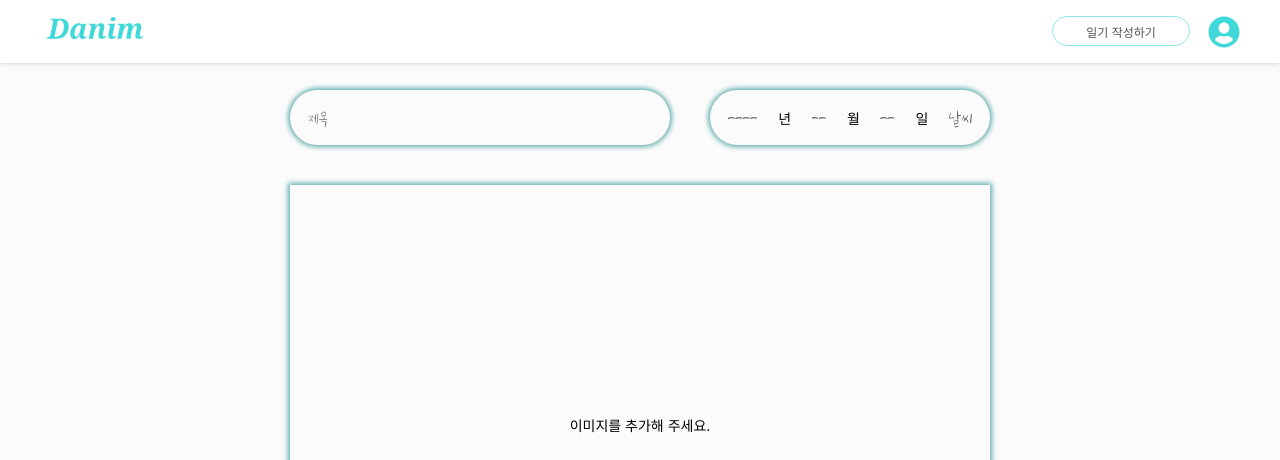
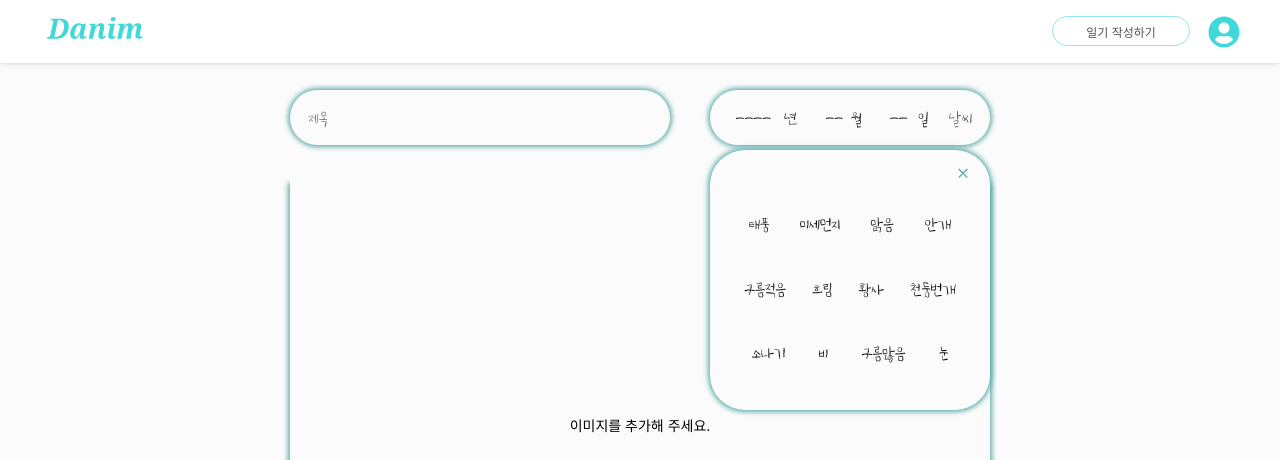
Before and after one commit to codestates-seb/seb40_main_018, a React (Create React App) app in the folder client/: page /diary in a window 1280 px wide. Both pictures are taken after a click on the button "날씨". Shown: the top 460 px of the page. Built offline with nearby package versions, Linux system fonts and the light colour scheme.

Commit message:
💄 design: 날씨 모달 디자인 구현

```diff
--- a/client/src/pages/Diary/DiaryTitle.js
+++ b/client/src/pages/Diary/DiaryTitle.js
@@ -1,6 +1,9 @@
+import { useState } from "react";
 import styled from "styled-components";
+import { MdClose } from "react-icons/md";
 
 const TitleArea = styled.div`
+  position: relative;
   display: flex;
   flex-direction: row;
   align-content: center;
@@ -30,24 +33,14 @@ const Title = styled.input`
   font-size: 16px;
 `;
 
-// const DateInput = styled.input`
-//   outline-style: none;
-//   border: none;
-//   background: none;
-//   width: 40px;
-//   text-align: right;
-//   margin-right: 5px;
-//   color: #535353;
-//   font-family: "shinbttf";
-//   font-weight: 700;
-// `;
-
-// const DateText = styled.div`
-//   color: #535353;
-//   width: 70px;
-//   font-family: "shinbttf";
-//   font-size: 16px;
-// `;
+const DateArea = styled.div`
+  display: flex;
+`;
+const DateText = styled.div`
+  position: relative;
+  font-family: "shinbttf";
+  font-size: 16px;
+`;
 const WeatherBtn = styled.button`
   border: 0;
   outline: 0;
@@ -58,45 +51,196 @@ const WeatherBtn = styled.button`
 `;
 
 const Select = styled.select`
+  font-size: 16px;
+  padding-left: 8px;
+  padding-right: 4px;
+  /* font-weight: 800; */
   font-family: "shinbttf";
   border: none;
+  -moz-appearance: none;
+  -webkit-appearance: none;
   appearance: none;
+  background-color: #fbfbfb;
+
+  &:focus {
+    outline: none;
+  }
+  &::-ms-expand {
+    display: none;
+  }
+  ::-webkit-scrollbar {
+    display: none;
+  }
 `;
 
 const Option = styled.option`
   font-family: "shinbttf";
+  padding: 3px 10px;
+`;
+const ModalContainer = styled.div`
+  background-color: #fbfbfb;
+  position: absolute;
+  /* top: 158px;
+  right: 163px; */
+  top: 60px;
+  right: 0;
+  width: 280px;
+  height: 260px;
+  padding: 15px 18px;
+  border-radius: 35px;
+  box-shadow: 0 0 5px 2px #63aeae;
+  display: flex;
+  flex-direction: column;
+  align-items: flex-end;
+`;
+const WeatherArea = styled.div`
+  display: flex;
+  flex-wrap: wrap;
+  flex-direction: row;
+  justify-content: space-evenly;
+  align-items: center;
+  width: 100%;
+  height: 100%;
+  padding: 10px 0;
+`;
+const ModalBtn = styled.button`
+  outline: none;
+  border: none;
+  background-color: #fbfbfb;
+  font-size: 16px;
+  padding: 0 10px;
+`;
+const ModalTxt = styled.div`
+  font-family: "shinbttf";
 `;
 
 const DiaryTitle = () => {
+  const weatherTxt = [
+    "태풍",
+    "미세먼지",
+    "맑음",
+    "안개",
+    "구름적음",
+    "흐림",
+    "황사",
+    "천둥번개",
+    "소나기",
+    "비",
+    "구름많음",
+    "눈",
+  ];
+  const [isOpen, setIsOpen] = useState(false);
+  const openModal = () => {
+    setIsOpen(!isOpen);
+  };
+  const [weather, setWeather] = useState("날씨");
+  const onClickHandler = (e) => {
+    setWeather(e.target.textContent);
+  };
   return (
     <TitleArea>
       <InputContainer width="380px">
         <Title placeholder="제목" />
       </InputContainer>
       <InputContainer width="280px">
+        <DateArea>
           <Select>
-          <Option>----</Option>
+            <Option> ----</Option>
+            <Option>2022</Option>
+            <Option>2021</Option>
+            <Option>2020</Option>
+            <Option>2019</Option>
+            <Option>2018</Option>
+            <Option>2017</Option>
+            <Option>2016</Option>
+            <Option>2015</Option>
+            <Option>2014</Option>
+            <Option>2013</Option>
+            <Option>2012</Option>
+            <Option>2011</Option>
+            <Option>2010</Option>
+            <Option>2009</Option>
+            <Option>2008</Option>
+            <Option>2007</Option>
+            <Option>2006</Option>
+            <Option>2005</Option>
+            <Option>2004</Option>
+            <Option>2003</Option>
+            <Option>2002</Option>
+            <Option>2001</Option>
+            <Option>2000</Option>
           </Select>
-        <div>년</div>
+          <DateText>년</DateText>
+        </DateArea>
+        <DateArea>
           <Select>
             <Option>--</Option>
+            <Option>12</Option>
+            <Option>11</Option>
+            <Option>10</Option>
+            <Option>09</Option>
+            <Option>08</Option>
+            <Option>07</Option>
+            <Option>06</Option>
+            <Option>05</Option>
+            <Option>04</Option>
+            <Option>03</Option>
+            <Option>02</Option>
+            <Option>01</Option>
           </Select>
-        <div>월</div>
+          <DateText>월</DateText>
+        </DateArea>
+        <DateArea>
           <Select>
             <Option>--</Option>
+            <Option>31</Option>
+            <Option>30</Option>
+            <Option>29</Option>
+            <Option>28</Option>
+            <Option>27</Option>
+            <Option>26</Option>
+            <Option>25</Option>
+            <Option>24</Option>
+            <Option>23</Option>
+            <Option>22</Option>
+            <Option>21</Option>
+            <Option>20</Option>
+            <Option>19</Option>
+            <Option>18</Option>
+            <Option>17</Option>
+            <Option>16</Option>
+            <Option>15</Option>
+            <Option>14</Option>
+            <Option>13</Option>
+            <Option>12</Option>
+            <Option>11</Option>
+            <Option>10</Option>
+            <Option>09</Option>
+            <Option>08</Option>
+            <Option>07</Option>
+            <Option>06</Option>
+            <Option>05</Option>
+            <Option>04</Option>
+            <Option>03</Option>
+            <Option>02</Option>
+            <Option>01</Option>
           </Select>
-        <div>일</div>
-        {/* <DateText>
-          <DateInput placeholder="2022" />년
-        </DateText>
-        <DateText>
-          <DateInput placeholder="11" />월
-        </DateText>
-        <DateText>
-          <DateInput placeholder="14" />일
-        </DateText> */}
-        <WeatherBtn>날씨</WeatherBtn>
+          <DateText>일</DateText>
+        </DateArea>
+        <WeatherBtn onClick={openModal}>{weather}</WeatherBtn>
       </InputContainer>
+      {isOpen ? (
+        <ModalContainer>
+          <MdClose size="18" color="#63aeae" onClick={openModal} />
+          <WeatherArea>
+            {weatherTxt.map((el) => (
+              <ModalBtn onClick={onClickHandler} key={el.id}>
+                <ModalTxt>{el}</ModalTxt>
+              </ModalBtn>
+            ))}
+          </WeatherArea>
+        </ModalContainer>
+      ) : null}
     </TitleArea>
   );
 };
```
Lines whose indentation alone changed are shown as unchanged.
